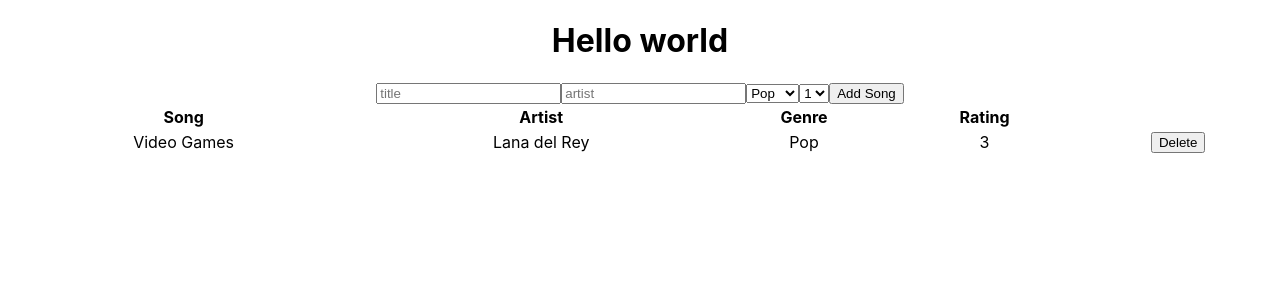
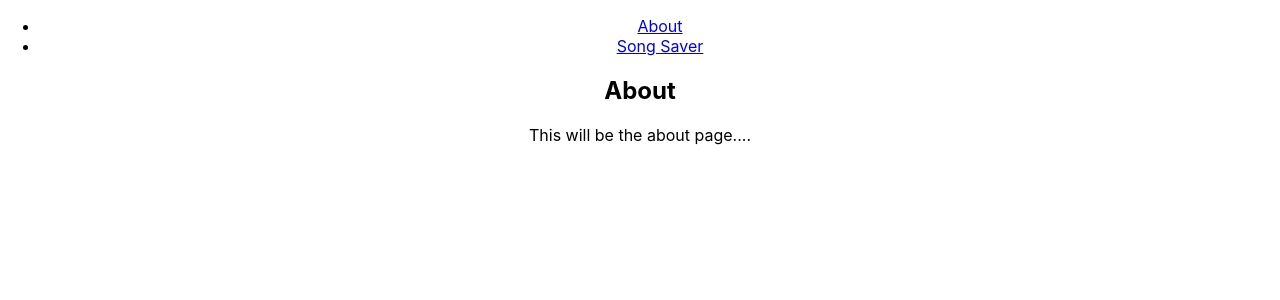
Before and after one commit to NvanKeeken/Assignment_SongSaver, a React (Create React App) app: page /About in a window 1280 px wide. Shown: the top 300 px of the page. Built offline with nearby package versions, Linux system fonts and the light colour scheme.

Commit message:
added navBar with React Router

```diff
--- a/package.json
+++ b/package.json
@@ -8,6 +8,7 @@
     "@testing-library/user-event": "^13.5.0",
     "react": "^18.2.0",
     "react-dom": "^18.2.0",
+    "react-router-dom": "^6.4.5",
     "react-scripts": "5.0.1",
     "web-vitals": "^2.1.4"
   },
--- a/src/App.js
+++ b/src/App.js
@@ -1,12 +1,13 @@
 
 import './App.css';
-import SongOverview from "./SongOverview"
+import AppRouter from './components/AppRouter';
+
 
 function App() {
   return (
     <div className="App">
-     <h1>Hello world</h1>
-     <SongOverview/>
+      <AppRouter/>
+
     </div>
   );
 }
--- /dev/null
+++ b/src/components/AboutPage.js
@@ -0,0 +1,14 @@
+import React from "react"
+import NavBar from "./NavBar"
+
+function AboutPage (){
+    return (
+        <div>
+        <NavBar/>
+        <h2>About</h2>
+        <p>This will be the about page....</p>
+        </div>
+    )
+}
+
+export default AboutPage
--- /dev/null
+++ b/src/components/AppRouter.js
@@ -0,0 +1,24 @@
+import React from "react"
+import { BrowserRouter, Routes, Route } from "react-router-dom"
+
+import AboutPage from "./AboutPage"
+import AssignmentPage from "./AssignmentPage"
+
+
+function AppRouter (){
+    return(
+        <BrowserRouter>
+         <Routes>
+            <Route path="/About" element={<AboutPage/>}/>
+            <Route path="" element={<AssignmentPage/>}></Route>
+
+
+
+         </Routes>
+
+        </BrowserRouter>
+
+    )
+}
+
+export default AppRouter
--- /dev/null
+++ b/src/components/AssignmentPage.js
@@ -0,0 +1,14 @@
+import React from "react"
+import SongOverview from "../SongOverview"
+import NavBar from "./NavBar"
+
+function AssignmentPage (){
+    return (
+        <div>
+         <NavBar/>
+         <SongOverview/>
+        </div>
+    )
+}
+
+export default AssignmentPage
--- /dev/null
+++ b/src/components/NavBar.js
@@ -0,0 +1,12 @@
+import React from "react"
+
+function NavBar (){
+    return(
+        <ul>
+            <li><a href="http://localhost:3000/About">About</a></li>
+            <li><a href="http://localhost:3000">Song Saver</a></li>
+        </ul>
+    )
+}
+
+export default NavBar
```
Also changed, not shown: 1 other file (tests, documents, lock files or other folders).
